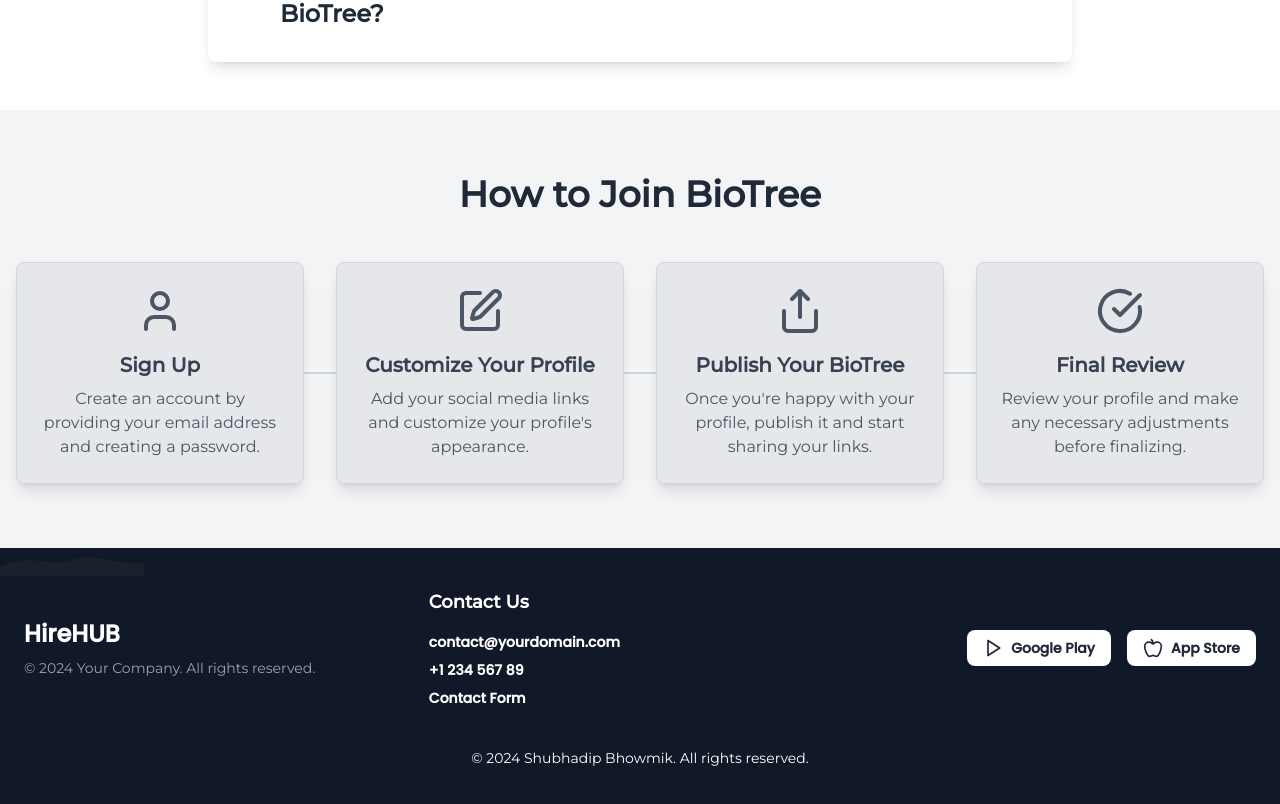
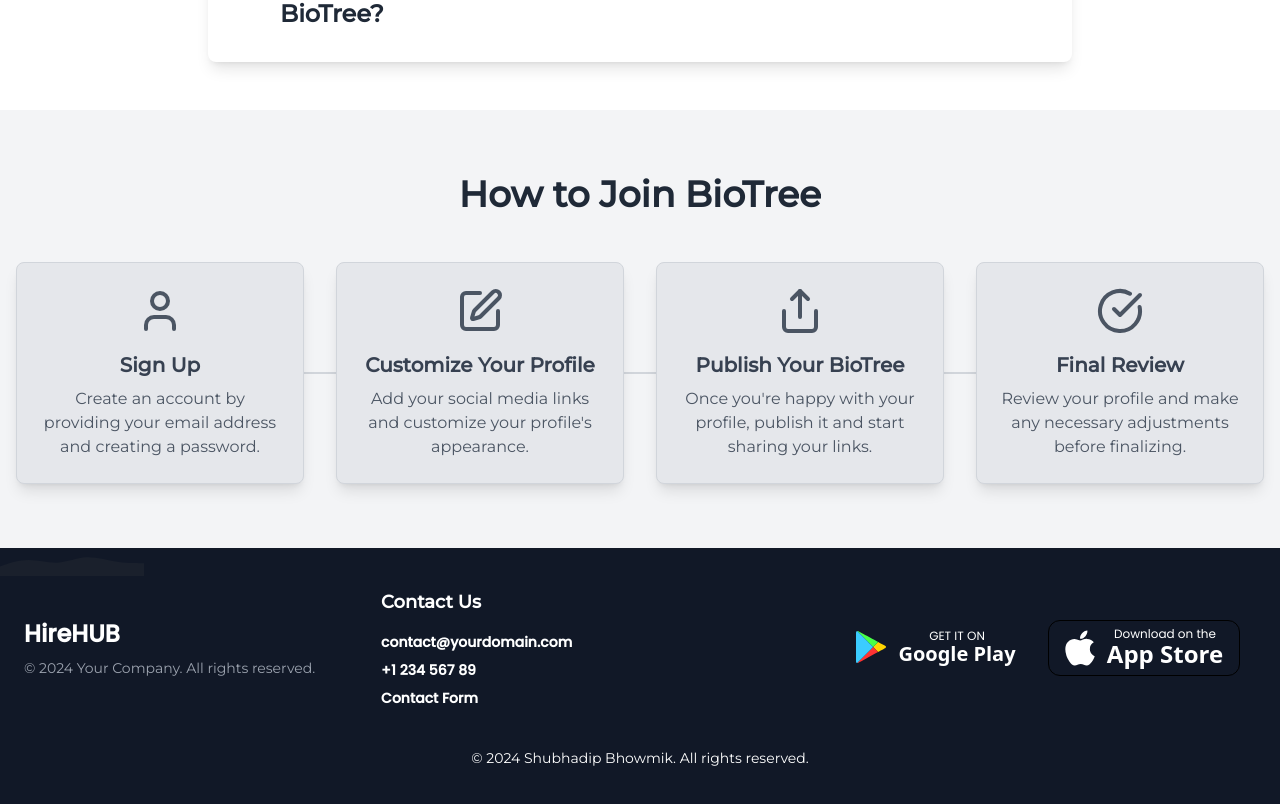
Before and after one commit to subhadipbhowmik/bio-branch, a Next.js app in the folder site/: page / in a window 1280 px wide. Shown: the part 1836-2640 px from the top of the page. Built offline with nearby package versions, Linux system fonts and the light colour scheme.

Commit message:
correction of icons and improvement of footer section #23
Description
fixed the icon in the footer section.

```diff
--- a/site/components/Footer.js
+++ b/site/components/Footer.js
@@ -21,23 +21,52 @@ const Footer = () => {
           <p className="text-sm text-gray-400 mt-2">&copy; {new Date().getFullYear()} Your Company. All rights reserved.</p>
         </div>
 
-        {/* Right Section: Download the App */}
-        <div className="flex space-x-4 md:order-3">
+         {/* Center Section: App Store Links (Optional) */}
+         <div className="flex flex-col md:flex-row items-center md:items-start space-y-4 md:space-y-0 space-x-0 md:space-x-4 md:order-3 p-4 bg-black-800 rounded-lg">
+     <div className="flex space-x-4">
     <Link href="https://play.google.com/store" target="_blank">
-            <div className="flex items-center px-4 py-2 bg-white text-gray-800 rounded-lg hover:bg-blue-500 hover:text-white hover:shadow-xl transition-all duration-300 ease-in-out">
-              <Play className="w-5 h-5 mr-2 transition-transform duration-300 ease-in-out hover:scale-110" />
-              <span className="text-sm font-semibold">Google Play</span>
+    <button type="button" class="flex items-center justify-center w-48 text-white  border-black bg-gray rounded-lg h-14">
+    <div class="mr-3">
+        <svg viewBox="30 336.7 120.9 129.2" width="30">
+            <path fill="#FFD400"
+                d="M119.2,421.2c15.3-8.4,27-14.8,28-15.3c3.2-1.7,6.5-6.2,0-9.7  c-2.1-1.1-13.4-7.3-28-15.3l-20.1,20.2L119.2,421.2z">
+            </path>
+            <path fill="#FF3333"
+                d="M99.1,401.1l-64.2,64.7c1.5,0.2,3.2-0.2,5.2-1.3  c4.2-2.3,48.8-26.7,79.1-43.3L99.1,401.1L99.1,401.1z">
+            </path>
+            <path fill="#48FF48" d="M99.1,401.1l20.1-20.2c0,0-74.6-40.7-79.1-43.1  c-1.7-1-3.6-1.3-5.3-1L99.1,401.1z">
+            </path>
+            <path fill="#3BCCFF"
+                d="M99.1,401.1l-64.3-64.3c-2.6,0.6-4.8,2.9-4.8,7.6  c0,7.5,0,107.5,0,113.8c0,4.3,1.7,7.4,4.9,7.7L99.1,401.1z">
+            </path>
+        </svg>
     </div>
+    <div>
+        <div class="text-xs">
+            GET IT ON
+        </div>
+        <div class="-mt-1 font-sans text-xl font-semibold">
+            Google Play
+        </div>
+    </div>
+</button>
+
     </Link>
-
     <Link href="https://www.apple.com/app-store/" target="_blank">
-            <div className="flex items-center px-4 py-2 bg-white text-gray-800 rounded-lg hover:bg-blue-500 hover:text-white hover:shadow-xl transition-all duration-300 ease-in-out">
-              <Apple className="w-5 h-5 mr-2 transition-transform duration-300 ease-in-out hover:scale-110" />
-              <span className="text-sm font-semibold">App Store</span>
+    <button href="#" class="flex  w-48 h-14 bg-transparent  border border-black rounded-xl items-center justify-center">
+    <div class="mr-3">
+        <svg viewBox="0 0 384 512" width="30" >
+            <path fill="currentColor" d="M318.7 268.7c-.2-36.7 16.4-64.4 50-84.8-18.8-26.9-47.2-41.7-84.7-44.6-35.5-2.8-74.3 20.7-88.5 20.7-15 0-49.4-19.7-76.4-19.7C63.3 141.2 4 184.8 4 273.5q0 39.3 14.4 81.2c12.8 36.7 59 126.7 107.2 125.2 25.2-.6 43-17.9 75.8-17.9 31.8 0 48.3 17.9 76.4 17.9 48.6-.7 90.4-82.5 102.6-119.3-65.2-30.7-61.7-90-61.7-91.9zm-56.6-164.2c27.3-32.4 24.8-61.9 24-72.5-24.1 1.4-52 16.4-67.9 34.9-17.5 19.8-27.8 44.3-25.6 71.9 26.1 2 49.9-11.4 69.5-34.3z"/>
+        </svg>
     </div>
+    <div>
+        <div class="text-xs">Download on the</div>
+        <div class="text-2xl font-semibold font-sans -mt-1">App Store</div>
+    </div>
+</button>
     </Link>
   </div>
-
+</div>
         {/* Feature: Contact Us */}
         <div className="flex flex-col items-start mb-6 md:mb-0">
           <h3 className="mb-4 text-lg font-semibold">Contact Us</h3>
```
Lines whose indentation alone changed are shown as unchanged.
